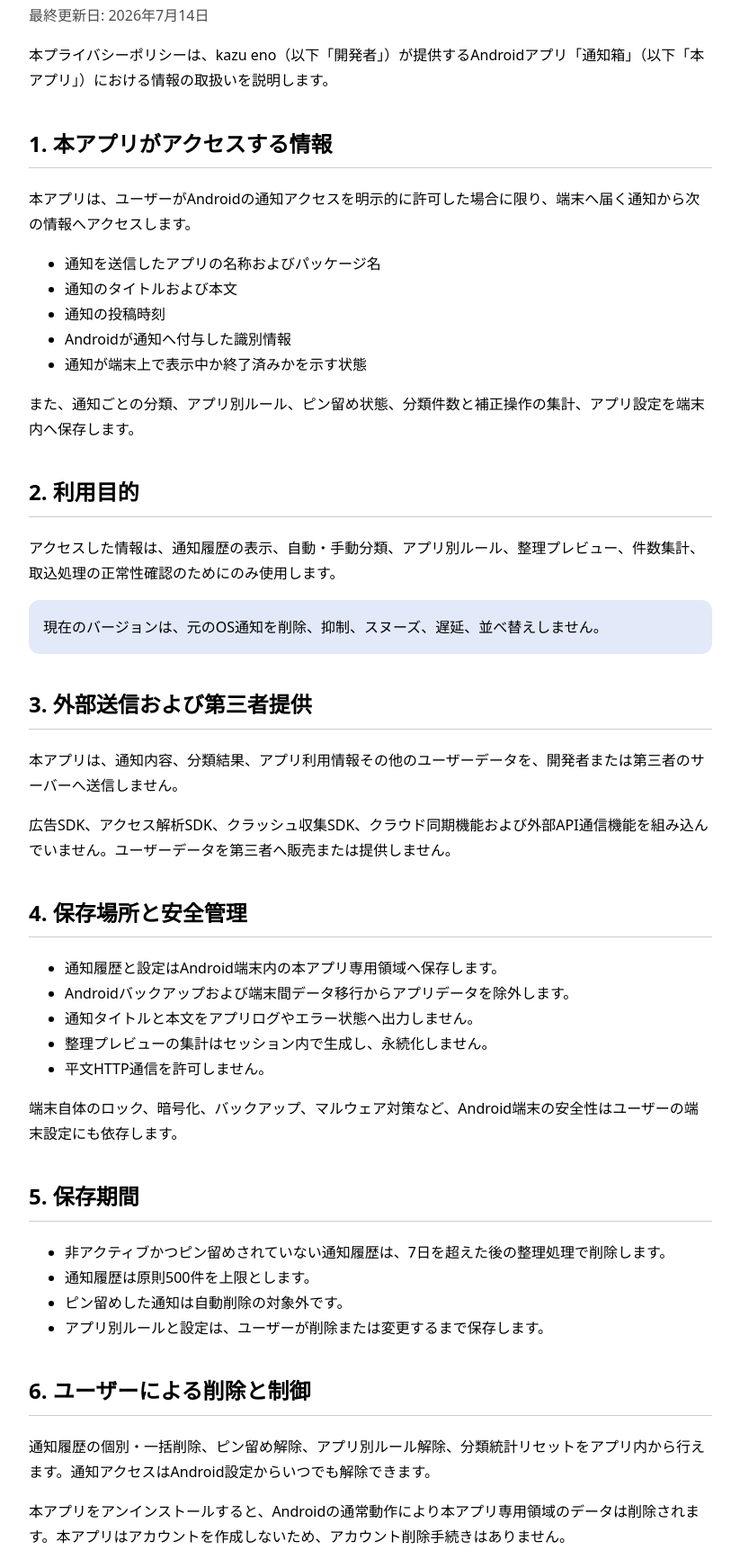
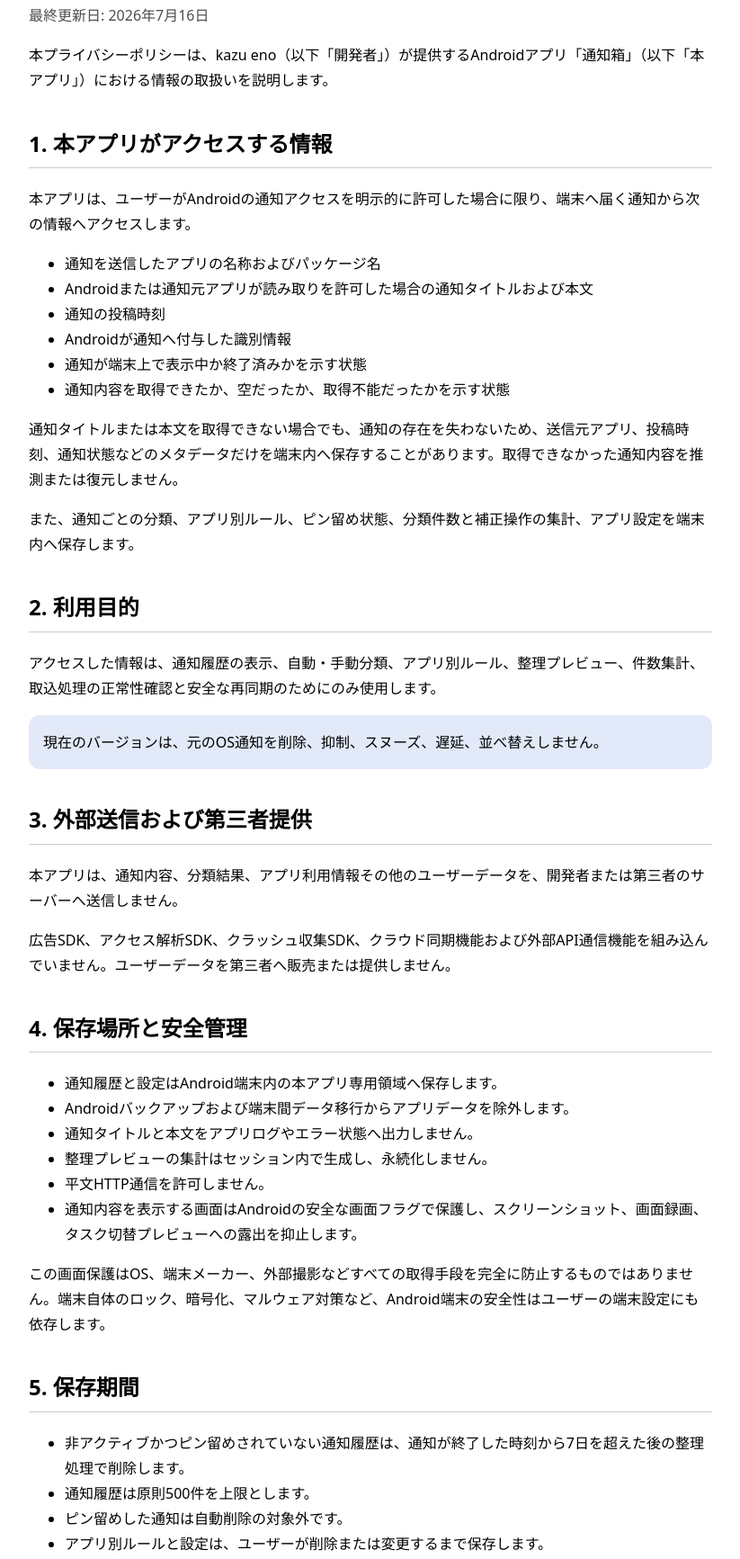
Before and after one commit to kaenozu/notification-box-android, a plain HTML site: page docs/privacy-policy.html in a window 1280 px wide. Shown: the part 113-1846 px from the top of the page at 90% size, without its empty margins (228-1051 px from the left). Drawn offline with Linux system fonts and the light colour scheme.

Commit message:
docs: update published privacy page

```diff
--- a/docs/privacy-policy.html
+++ b/docs/privacy-policy.html
@@ -19,22 +19,24 @@
 <body>
 <main>
   <h1>通知箱 プライバシーポリシー</h1>
-  <p class="meta">最終更新日: 2026年7月14日</p>
+  <p class="meta">最終更新日: 2026年7月16日</p>
   <p>本プライバシーポリシーは、kazu eno（以下「開発者」）が提供するAndroidアプリ「通知箱」（以下「本アプリ」）における情報の取扱いを説明します。</p>
 
   <h2>1. 本アプリがアクセスする情報</h2>
   <p>本アプリは、ユーザーがAndroidの通知アクセスを明示的に許可した場合に限り、端末へ届く通知から次の情報へアクセスします。</p>
   <ul>
     <li>通知を送信したアプリの名称およびパッケージ名</li>
-    <li>通知のタイトルおよび本文</li>
+    <li>Androidまたは通知元アプリが読み取りを許可した場合の通知タイトルおよび本文</li>
     <li>通知の投稿時刻</li>
     <li>Androidが通知へ付与した識別情報</li>
     <li>通知が端末上で表示中か終了済みかを示す状態</li>
+    <li>通知内容を取得できたか、空だったか、取得不能だったかを示す状態</li>
   </ul>
+  <p>通知タイトルまたは本文を取得できない場合でも、通知の存在を失わないため、送信元アプリ、投稿時刻、通知状態などのメタデータだけを端末内へ保存することがあります。取得できなかった通知内容を推測または復元しません。</p>
   <p>また、通知ごとの分類、アプリ別ルール、ピン留め状態、分類件数と補正操作の集計、アプリ設定を端末内へ保存します。</p>
 
   <h2>2. 利用目的</h2>
-  <p>アクセスした情報は、通知履歴の表示、自動・手動分類、アプリ別ルール、整理プレビュー、件数集計、取込処理の正常性確認のためにのみ使用します。</p>
+  <p>アクセスした情報は、通知履歴の表示、自動・手動分類、アプリ別ルール、整理プレビュー、件数集計、取込処理の正常性確認と安全な再同期のためにのみ使用します。</p>
   <p class="notice">現在のバージョンは、元のOS通知を削除、抑制、スヌーズ、遅延、並べ替えしません。</p>
 
   <h2>3. 外部送信および第三者提供</h2>
@@ -48,12 +50,13 @@
     <li>通知タイトルと本文をアプリログやエラー状態へ出力しません。</li>
     <li>整理プレビューの集計はセッション内で生成し、永続化しません。</li>
     <li>平文HTTP通信を許可しません。</li>
+    <li>通知内容を表示する画面はAndroidの安全な画面フラグで保護し、スクリーンショット、画面録画、タスク切替プレビューへの露出を抑止します。</li>
   </ul>
-  <p>端末自体のロック、暗号化、バックアップ、マルウェア対策など、Android端末の安全性はユーザーの端末設定にも依存します。</p>
+  <p>この画面保護はOS、端末メーカー、外部撮影などすべての取得手段を完全に防止するものではありません。端末自体のロック、暗号化、マルウェア対策など、Android端末の安全性はユーザーの端末設定にも依存します。</p>
 
   <h2>5. 保存期間</h2>
   <ul>
-    <li>非アクティブかつピン留めされていない通知履歴は、7日を超えた後の整理処理で削除します。</li>
+    <li>非アクティブかつピン留めされていない通知履歴は、通知が終了した時刻から7日を超えた後の整理処理で削除します。</li>
     <li>通知履歴は原則500件を上限とします。</li>
     <li>ピン留めした通知は自動削除の対象外です。</li>
     <li>アプリ別ルールと設定は、ユーザーが削除または変更するまで保存します。</li>
```
